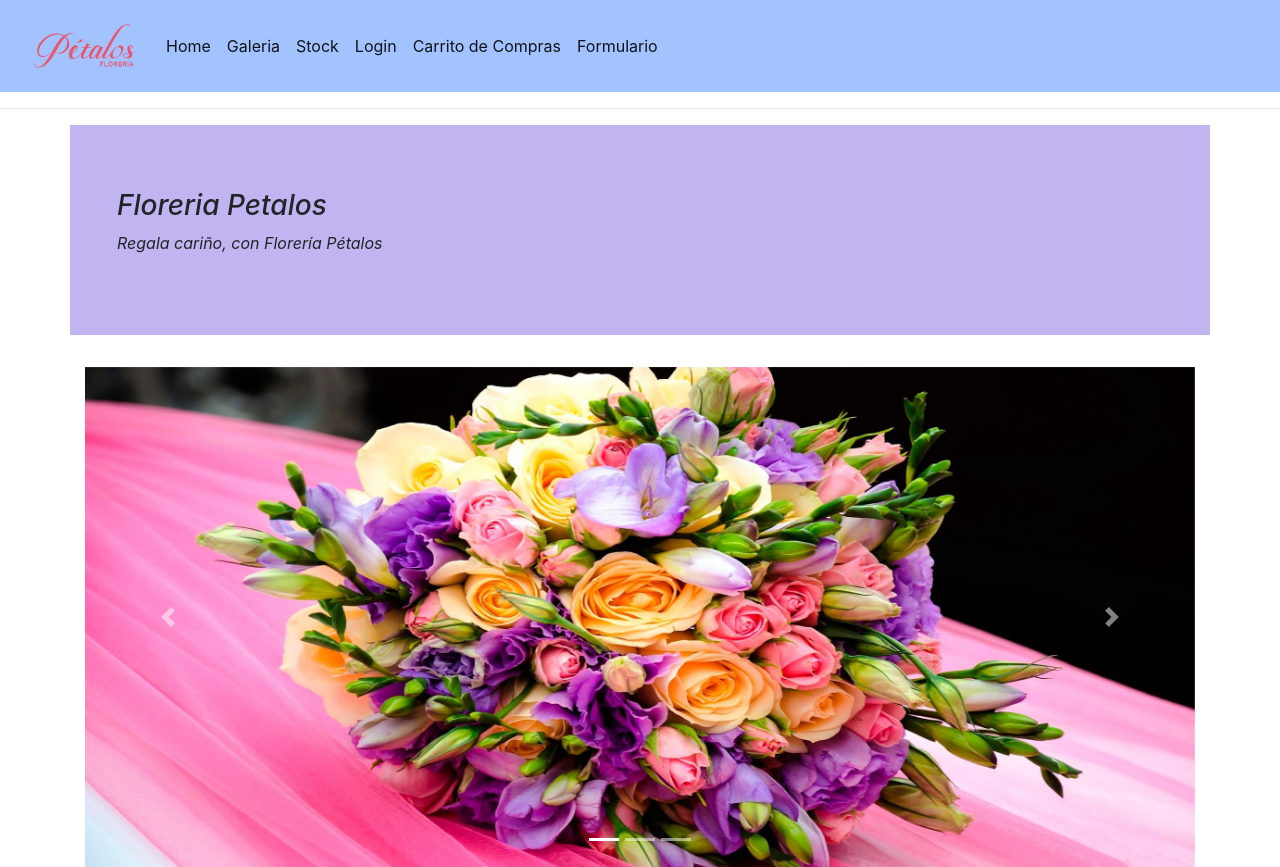
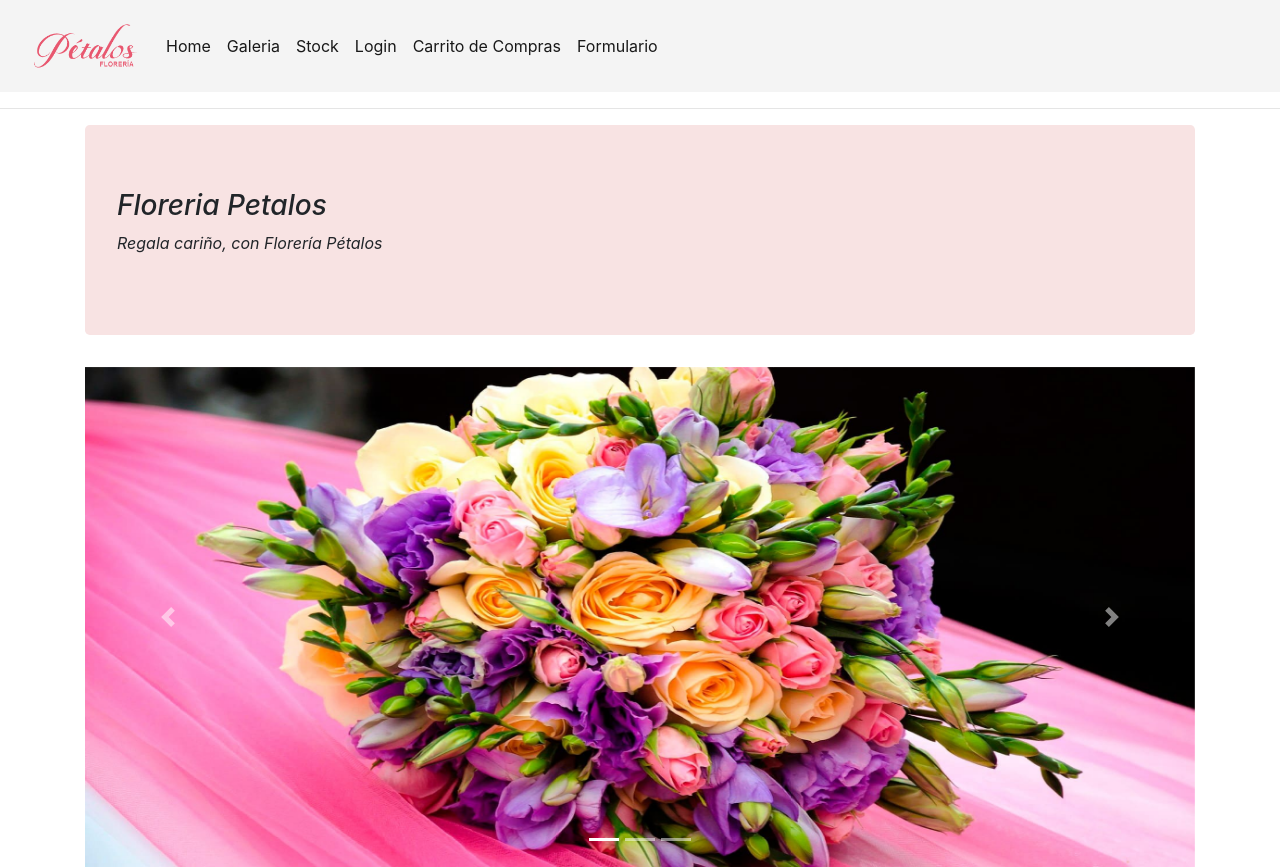
Before and after one commit to GenesisVSS/FloreriaPetalos, a Django app: page / in a window 1280 px wide. Run offline with Django 3.2, Linux system fonts and the light colour scheme; some libraries are stand-ins or nearby versions.

Commit message:
Actualizacion2Img

```diff
--- a/myProyecto/floreria/templates/core/base.html
+++ b/myProyecto/floreria/templates/core/base.html
@@ -18,7 +18,7 @@
     <script src="https://code.jquery.com/jquery-3.3.1.slim.min.js" integrity="sha384-q8i/X+965DzO0rT7abK41JStQIAqVgRVzpbzo5smXKp4YfRvH+8abtTE1Pi6jizo" crossorigin="anonymous"></script>
     <script src="https://cdnjs.cloudflare.com/ajax/libs/popper.js/1.14.7/umd/popper.min.js" integrity="sha384-UO2eT0CpHqdSJQ6hJty5KVphtPhzWj9WO1clHTMGa3JDZwrnQq4sF86dIHNDz0W1" crossorigin="anonymous"></script>
     <script src="https://stackpath.bootstrapcdn.com/bootstrap/4.3.1/js/bootstrap.min.js" integrity="sha384-JjSmVgyd0p3pXB1rRibZUAYoIIy6OrQ6VrjIEaFf/nJGzIxFDsf4x0xIM+B07jRM" crossorigin="anonymous"></script>
-    <nav class="navbar navbar-light" style="background-color:#a2c3ff;">
+    <nav class="navbar navbar-light" style="background-color:#F4F4F4;">
 
             <nav class="navbar navbar-expand-lg " >
 
--- a/myProyecto/floreria/templates/core/home.html
+++ b/myProyecto/floreria/templates/core/home.html
@@ -7,8 +7,8 @@
     {% load static %}
 
     {% block contenido %}
-        <div class="container" style="background-color: #c1b4f0;">
-            <div class="jumbotron" style="background-color: #c1b4f0;">
+        <div class="container" >
+            <div class="jumbotron" style="background-color: rgb(248, 227, 227);">
                     <h3><em>Floreria Petalos</em></h3>
                     <p><em>Regala cariño, con Florería Pétalos</em></p>
             </div>
```
